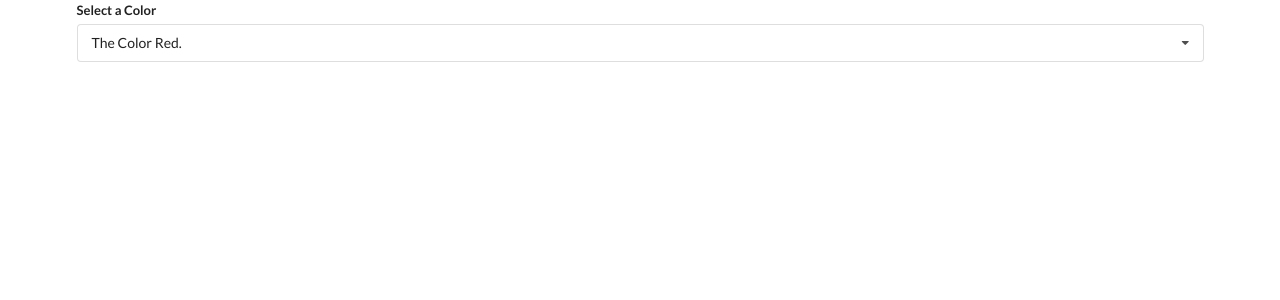
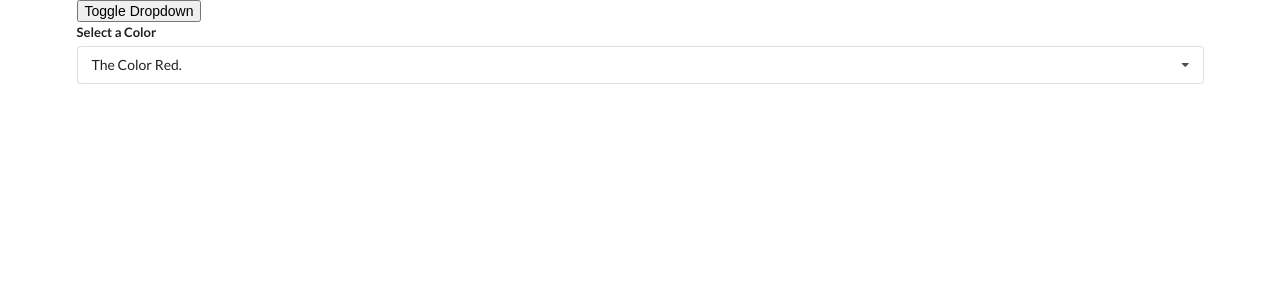
Before and after one commit to deep0892/ModernReactWithRedux, a React (Create React App) app in the folder widgets/: page / in a window 1280 px wide. Shown: the top 300 px of the page. Built offline with nearby package versions, Linux system fonts and the light colour scheme.

Commit message:
bug fix in case of toggle and event remnoval

```diff
--- a/widgets/src/components/App.js
+++ b/widgets/src/components/App.js
@@ -38,16 +38,26 @@ const options = [
 
 const App = () => {
   const [selected, setSelected] = useState(options[0]);
+  const [showDropdown, setShowDropdown] = useState(true);
 
   return (
     <div className="ui container">
       {/* <Accordion items={items} /> */}
       {/* <Search /> */}
-      <Dropdown
-        selected={selected}
-        onSelectedChange={setSelected}
-        options={options}
-      />
+      <button
+        onClick={() => {
+          setShowDropdown(!showDropdown);
+        }}
+      >
+        Toggle Dropdown
+      </button>
+      {showDropdown ? (
+        <Dropdown
+          selected={selected}
+          onSelectedChange={setSelected}
+          options={options}
+        />
+      ) : null}
     </div>
   );
 };
--- a/widgets/src/components/Dropdown.js
+++ b/widgets/src/components/Dropdown.js
@@ -5,12 +5,18 @@ const Dropdown = ({ options, selected, onSelectedChange }) => {
   const ref = useRef();
 
   useEffect(() => {
-    document.body.addEventListener('click', (event) => {
+    const onBodyClick = (event) => {
       if (ref.current.contains(event.target)) {
         return;
       }
       setOpen(false);
-    });
+    };
+
+    document.body.addEventListener('click', onBodyClick);
+
+    return () => {
+      document.body.removeEventListener('click', onBodyClick);
+    };
   }, []);
 
   const renderedOptions = options.map((option) => {
```
